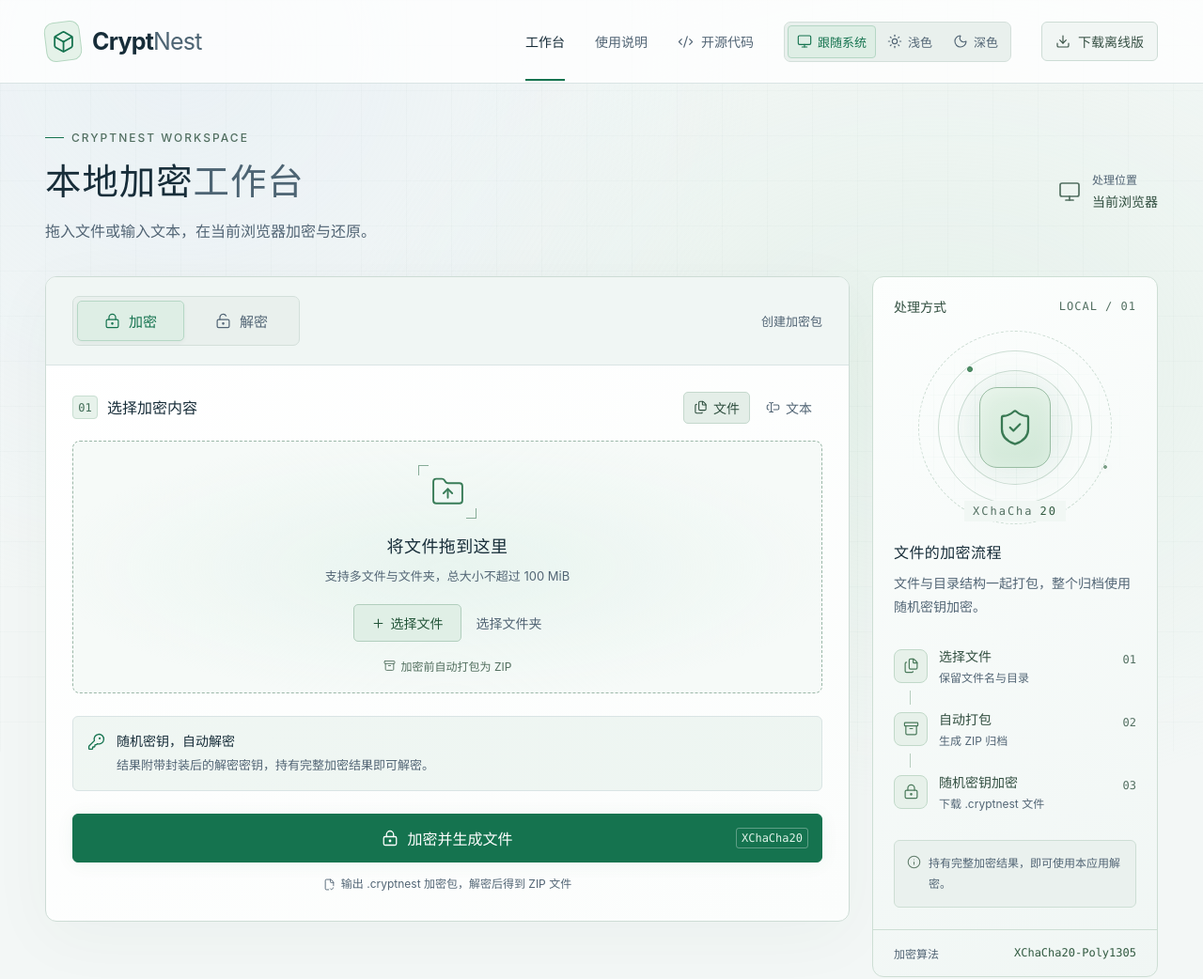
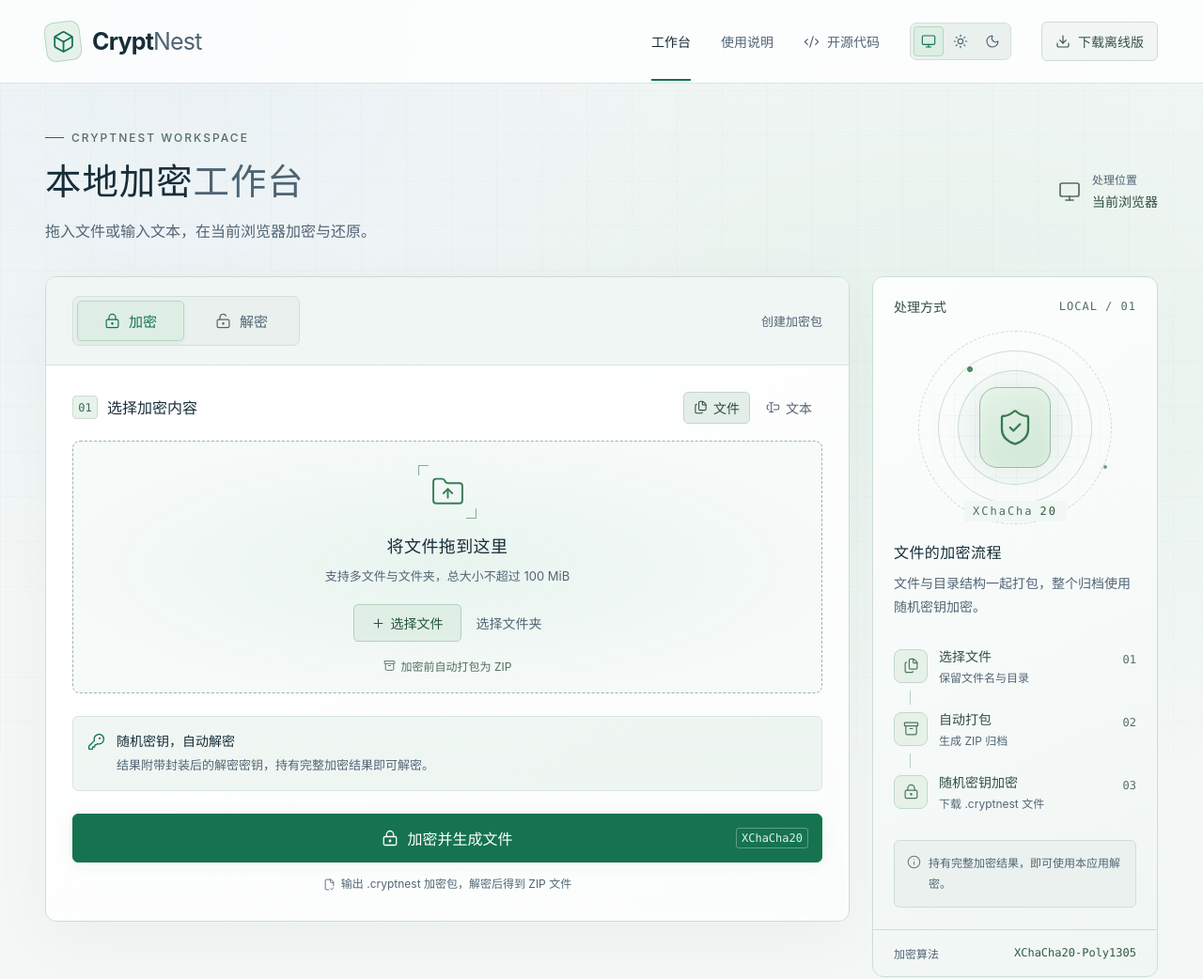
Before and after one commit to liasica/cryptnest, a website built with Vite: page index.html in a window 1280 px wide. Shown: the top 1042 px of the page at 94% size. Built offline with nearby package versions, Linux system fonts and the light colour scheme; some packages are replaced by stand-ins of ours; some icons are missing.

Commit message:
style(theme): 将主题切换按钮统一为纯图标

```diff
--- a/index.html
+++ b/index.html
@@ -37,9 +37,9 @@
           <a class="nav-link github-link" href="https://github.com/liasica/cryptnest" target="_blank" rel="noopener noreferrer"><i data-lucide="code-xml" aria-hidden="true"></i><span>开源代码</span></a>
         </nav>
         <div class="theme-switch" role="group" aria-label="界面主题">
-          <button class="theme-button is-active" type="button" data-theme-preference="system" aria-label="跟随系统" aria-pressed="true" title="跟随系统"><i data-lucide="monitor" aria-hidden="true"></i><span>跟随系统</span></button>
-          <button class="theme-button" type="button" data-theme-preference="light" aria-label="浅色模式" aria-pressed="false" title="浅色模式"><i data-lucide="sun" aria-hidden="true"></i><span>浅色</span></button>
-          <button class="theme-button" type="button" data-theme-preference="dark" aria-label="深色模式" aria-pressed="false" title="深色模式"><i data-lucide="moon" aria-hidden="true"></i><span>深色</span></button>
+          <button class="theme-button is-active" type="button" data-theme-preference="system" aria-label="跟随系统" aria-pressed="true" title="跟随系统"><i data-lucide="monitor" aria-hidden="true"></i></button>
+          <button class="theme-button" type="button" data-theme-preference="light" aria-label="浅色模式" aria-pressed="false" title="浅色模式"><i data-lucide="sun" aria-hidden="true"></i></button>
+          <button class="theme-button" type="button" data-theme-preference="dark" aria-label="深色模式" aria-pressed="false" title="深色模式"><i data-lucide="moon" aria-hidden="true"></i></button>
         </div>
         <button class="offline-button" id="offline-button" type="button"><i data-lucide="download" aria-hidden="true"></i><span>下载离线版</span></button>
       </div>
--- a/src/style.css
+++ b/src/style.css
@@ -46,7 +46,7 @@ svg { width: 20px; height: 20px; flex-shrink: 0; stroke-width: 1.7; }
 .github-link { display: flex; align-items: center; gap: 8px; }
 .github-link svg { width: 17px; height: 17px; }
 .theme-switch { display: flex; gap: 2px; padding: 3px; flex-shrink: 0; border: 1px solid #293944; background: #0a131c; border-radius: 7px; }
-.theme-button { display: flex; align-items: center; justify-content: center; gap: 6px; padding: 7px 9px; color: #91a0b1; background: transparent; border: 1px solid transparent; border-radius: 4px; font-size: .8125rem; white-space: nowrap; }
+.theme-button { display: flex; align-items: center; justify-content: center; width: 32px; height: 32px; padding: 5px; color: #91a0b1; background: transparent; border: 1px solid transparent; border-radius: 4px; }
 .theme-button svg { width: 16px; height: 16px; }
 .theme-button:hover { color: #e8f0f7; background: #1b2934; }
 .theme-button.is-active { color: var(--accent); background: #203c34; border-color: #79efbd25; }
@@ -353,8 +353,6 @@ body[data-mode='decrypt'] .button-shortcut { color: #315376; border-color: #4777
   .tool-body, .panel-toolbar { padding: 22px; }
   .header-nav { gap: 22px; }
   .header-inner { gap: 25px; }
-  .theme-button { width: 32px; height: 32px; padding: 5px; }
-  .theme-button > span { display: none; }
   .toolbar-caption { display: none; }
   .password-grid { grid-template-columns: 1fr; gap: 14px; }
   .info-top, .info-intro, .info-footer { padding-left: 18px; padding-right: 18px; }
```
